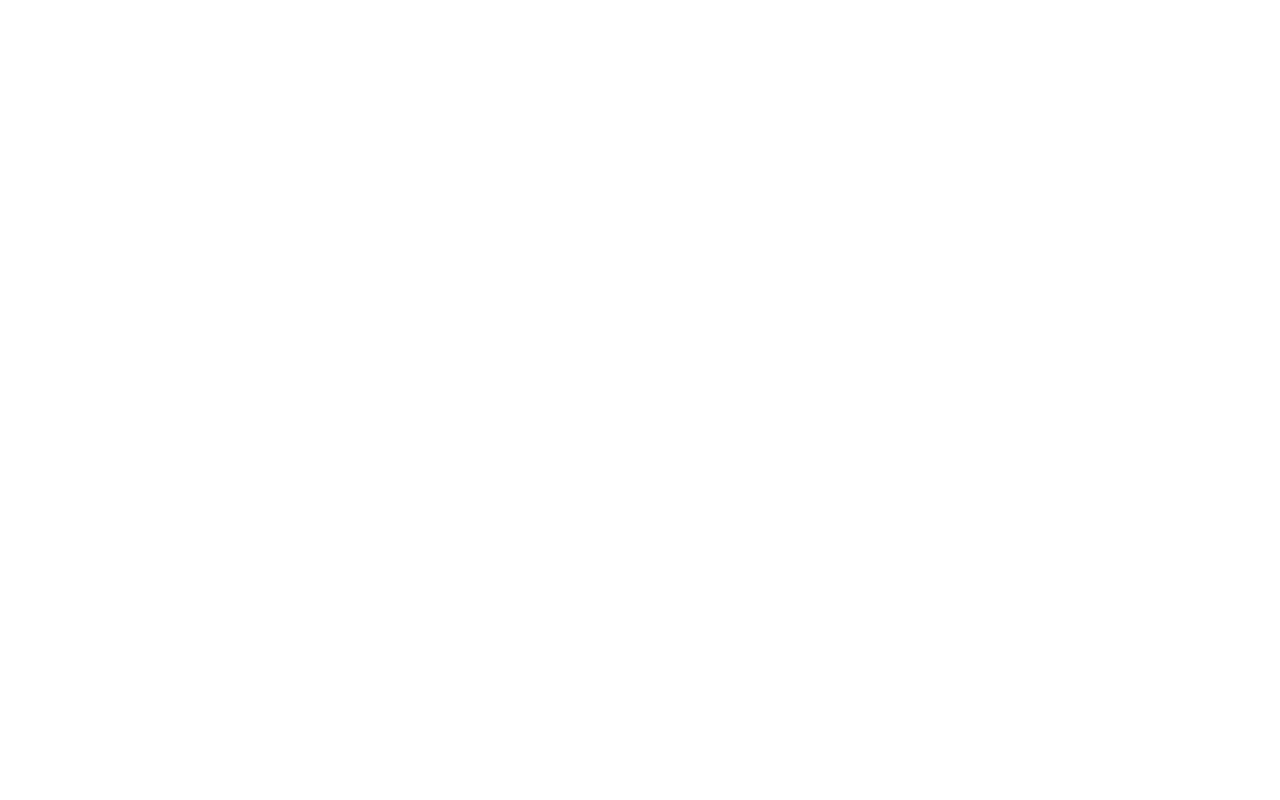
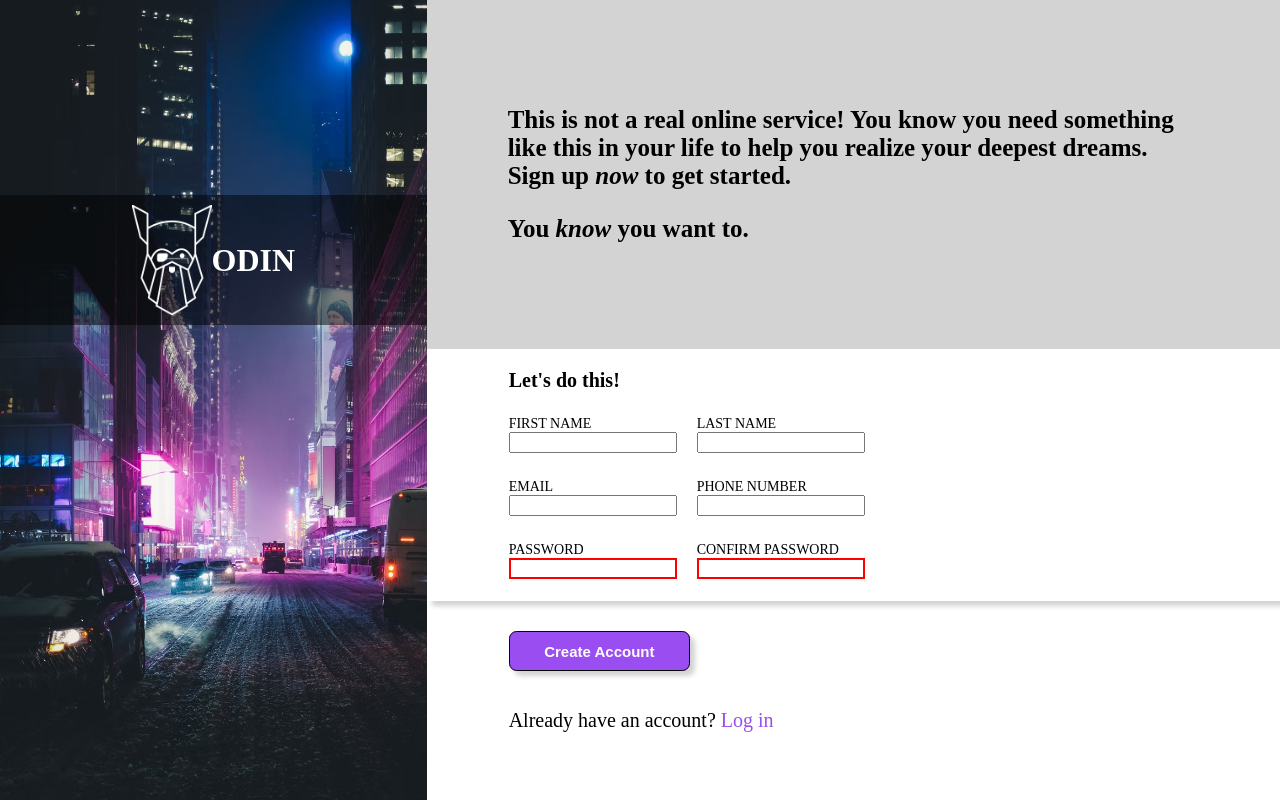
Before and after one commit to qcdavida/sign-up-form, a plain HTML site: page index.html in a window 1280 px wide. Drawn offline with Linux system fonts and the light colour scheme.

Commit message:
Uploading working code

```diff
--- a/index.html
+++ b/index.html
@@ -10,6 +10,67 @@
     </head>
 
     <body>
+        <div class="wrapper">
+            <div class="image-container">
+                <div class="logo-div">
+                    <img src="./images/odin-lined.png" width="80" height="110">
+                    <h1>ODIN</h1>
+                </div>
+            </div>
 
+            <div class="main-container">
+                <div class="top-content">
+                    <p>This is not a real online service! You know you need something like this
+                        in your life to help you realize your deepest dreams.
+                        Sign up <em>now</em> to get started.
+                    </p>
+                    <p>You <em>know</em> you want to.</p>
+                </div>
+
+                <div class="form-container">
+                    <form class="sign-up-form">
+                        <legend>Let's do this!</legend>
+
+                        <ul>
+                            <li>
+                                <label for="first_name">FIRST NAME</label>
+                                <input type="text" id="first_name" name="first_name">
+                            </li>
+
+                            <li>
+                                <label for="last_name">LAST NAME</label>
+                                <input type="text" id="last_name" name="last_name">
+                            </li>
+
+                            <li>
+                                <label for="email">EMAIL</label>
+                                <input type="email" id="email" name="email">
+                            </li>
+
+                            <li>
+                                <label for="phone_number">PHONE NUMBER</label>
+                                <input type="tel" id="phone_number" name="phone_number">
+                            </li>
+
+                            <li>
+                                <label for="password">PASSWORD</label>
+                                <input type="password" id="password" name="user_password" required>
+                            </li>
+
+                            <li>
+                                <label for="confirm_password">CONFIRM PASSWORD</label>
+                                <input type="password" id="confirm_password" required>
+                            </li>
+                        </ul>
+
+                    </form>
+                </div><!--end of form container div-->
+
+                <div class="button-container">
+                    <button type="submit" id="create-acct-btn">Create Account</button>
+                    <p>Already have an account? <a href="">Log in</a></p>
+                </div>
+            </div><!--end of main container div-->
+        </div><!--end of wrapper div-->
     </body>
 </html>
--- a/styles.css
+++ b/styles.css
@@ -0,0 +1,129 @@
+body {
+    margin: 0;
+    min-height: 100vh;
+}
+
+.wrapper {
+    display: flex;
+    min-height: 100vh;
+}
+
+.image-container {
+    width: 50%;
+    background-image: url('./images/bg-image3.avif');
+    background-size: cover;
+}
+
+.main-container {
+    width: 100%;
+    height: auto;
+}
+
+.logo-div {
+    display: flex;
+    justify-content: center;
+    align-items: center;
+    color: white;
+    background-color: rgba(0, 0, 0, .50);
+    margin-top: 195px;
+    padding: 10px;
+}
+
+.top-content {
+    background-color: lightgrey;
+    padding: 81px;
+    font-size: 25px;
+    font-weight: bold;
+}
+
+.form-container {
+    box-shadow: 5px 5px 5px lightgrey;
+}
+
+form {
+    margin-left: 60px;
+    margin-right: 100px;
+    padding: 10px;
+    width: 400px;
+}
+
+form legend {
+    font-size: 20px;
+    font-weight: bold;
+    padding-top: 10px;
+    padding-bottom: 10px;
+    margin-left: 10px;
+}
+
+form label {
+    font-size: 14px;
+}
+
+ul {
+    width: 100%;
+    margin: 0;
+    list-style: none;
+    padding-left: 0px;
+}
+
+ul li {
+    width: 40%;
+    display: inline-block;
+    padding: 12px;
+}
+
+ul li > * {
+    width: 100%;
+}
+
+input:focus {
+    outline: none !important;
+    border: 1px solid blue;
+    box-shadow: 5px 5px 5px lightgrey;
+}
+
+input:invalid {
+    border: 2px solid red;
+}
+
+.button-container {
+    padding-top: 30px;
+    padding-left: 82px;
+}
+
+#create-acct-btn {
+    display: inline-block;
+    padding: .7em 2.3em;
+    border: 0.1em solid #000000;
+    margin: 0 0.2em 0.2em 0;
+    border-radius: 0.5em;
+    background-color: #9a4ef1;
+    color: white;
+    font-size: 15px;
+    font-weight: bold;
+    box-shadow: 5px 5px 5px lightgrey;
+}
+
+#create-acct-btn:hover {
+    border-color: #9a4ef1;
+    background-color: white;
+    color: #9a4ef1;
+}
+
+.button-container p {
+    padding-top: 15px;
+    font-size: 20px;
+}
+
+a:link {
+    color: #9a4ef1;
+    text-decoration: none;
+}
+
+a:visited {
+    color: #9a4ef1;
+}
+
+a:hover {
+    color: black;
+}
```
Also changed, not shown: images/background-image.avif (added), images/bg-image.avif (added), images/bg-image2.avif (added), images/bg-image3.avif (added), images/odin-lined.png (added).
